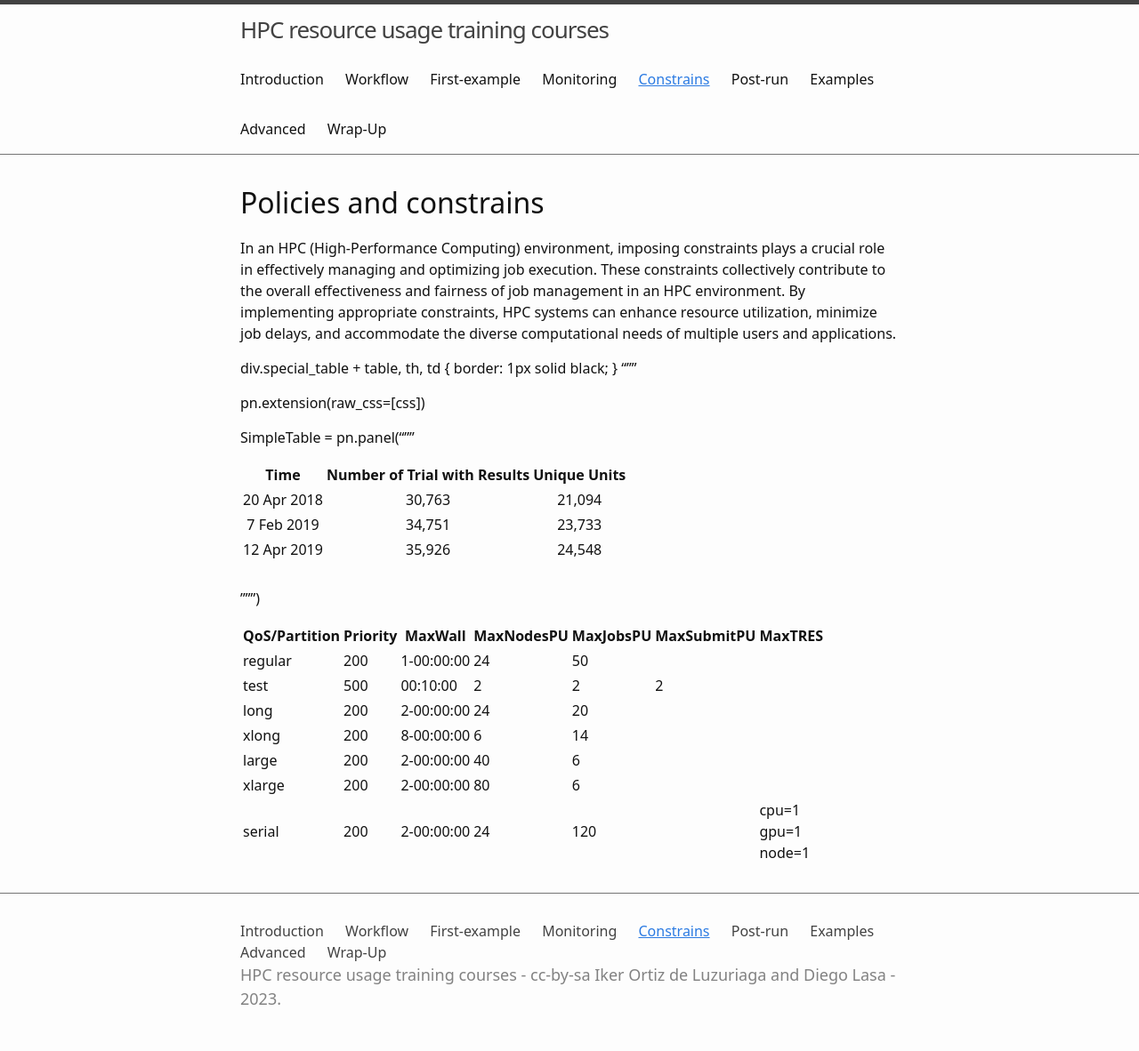
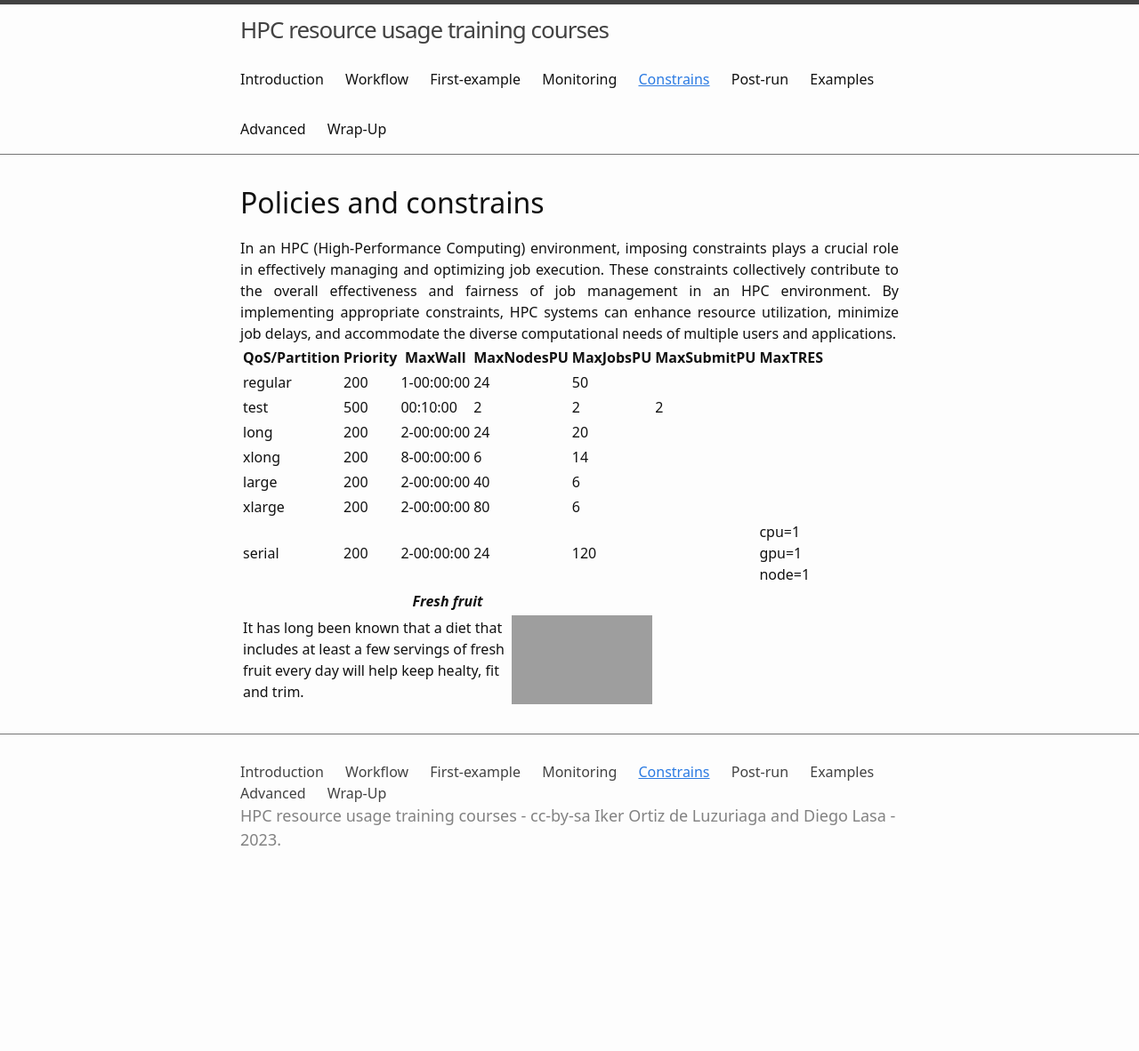
Before and after one commit to dipc-cc/slurm-training, a Jekyll site: the page built from 5_constrains.md, in a window 1280 px wide. Shown: the whole page at 89% size. Built offline with Jekyll 4.4.1, drawn with Linux system fonts in a browser that asks for light colours; some web fonts are replaced; after the commit the page ends 1003 px from its top, so only the background shows below that; grey boxes are pictures that could not be loaded.

Commit message:
Creating Tables with border for 5.lesson

```diff
--- a/5_constrains.md
+++ b/5_constrains.md
@@ -5,28 +5,8 @@
 
 # Policies and constrains
 
-In an HPC (High-Performance Computing) environment, imposing constraints plays a crucial role in effectively managing and optimizing job execution. These constraints collectively contribute to the overall effectiveness and fairness of job management in an HPC environment. By implementing appropriate constraints, HPC systems can enhance resource utilization, minimize job delays, and accommodate the diverse computational needs of multiple users and applications.
-
-
-
-div.special_table + table, th, td {
-  border: 1px solid black;
-}
-"""
-
-pn.extension(raw_css=[css])
-
-SimpleTable = pn.panel("""
-<div class="special_table"></div>
-
-|     Time    | Number of Trial with Results | Unique Units |
-|:-----------:|:----------------------------:|:------------:|
-| 20 Apr 2018 |            30,763            |    21,094    |
-|  7 Feb 2019 |            34,751            |    23,733    |
-| 12 Apr 2019 |            35,926            |    24,548    |
-|             |                              |              |
-
-""")
+<div align="justify">
+In an HPC (High-Performance Computing) environment, imposing constraints plays a crucial role in effectively managing and optimizing job execution. These constraints collectively contribute to the overall effectiveness and fairness of job management in an HPC environment. By implementing appropriate constraints, HPC systems can enhance resource utilization, minimize job delays, and accommodate the diverse computational needs of multiple users and applications.</div>
 
 
 | QoS/Partition | Priority | MaxWall      | MaxNodesPU | MaxJobsPU   | MaxSubmitPU | MaxTRES                    |
@@ -38,3 +18,29 @@
 | large         | 200      |  2-00:00:00  | 40         |   6         |             |                            |
 | xlarge        | 200      |  2-00:00:00  | 80         |   6         |             |                            |
 | serial        | 200      |  2-00:00:00  | 24         | 120         |             | cpu=1<br/>gpu=1<br/>node=1 |
+
+
+
+<table >
+<colgroup>
+<col style="width: 300px" />
+<col style="width: 160px" />
+</colgroup>
+<thead>
+<tr>
+<th colspan="2">
+<em> Fresh fruit </em>
+</th>
+</tr>
+</thead>
+<tbody>
+<tr>
+<td>
+<div> It has long been known that a diet that includes at least a few servings of fresh fruit every day will help keep healty, fit and trim. </div>
+</td>
+<td>
+<img src="Fruits.jpg" width="160" height="100" />
+</td>
+</tr>
+</tbody>
+</table>
```
Also changed, not shown: 4_monitoring.md (+1 -2 lines).
